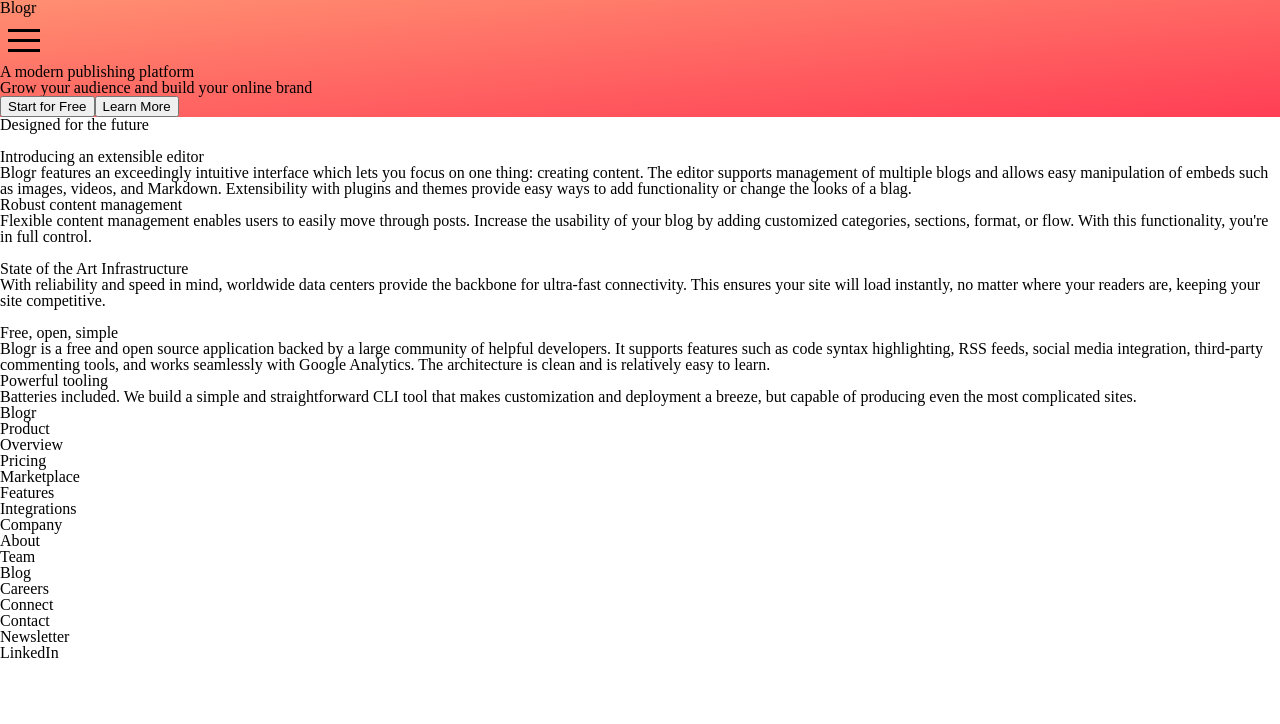
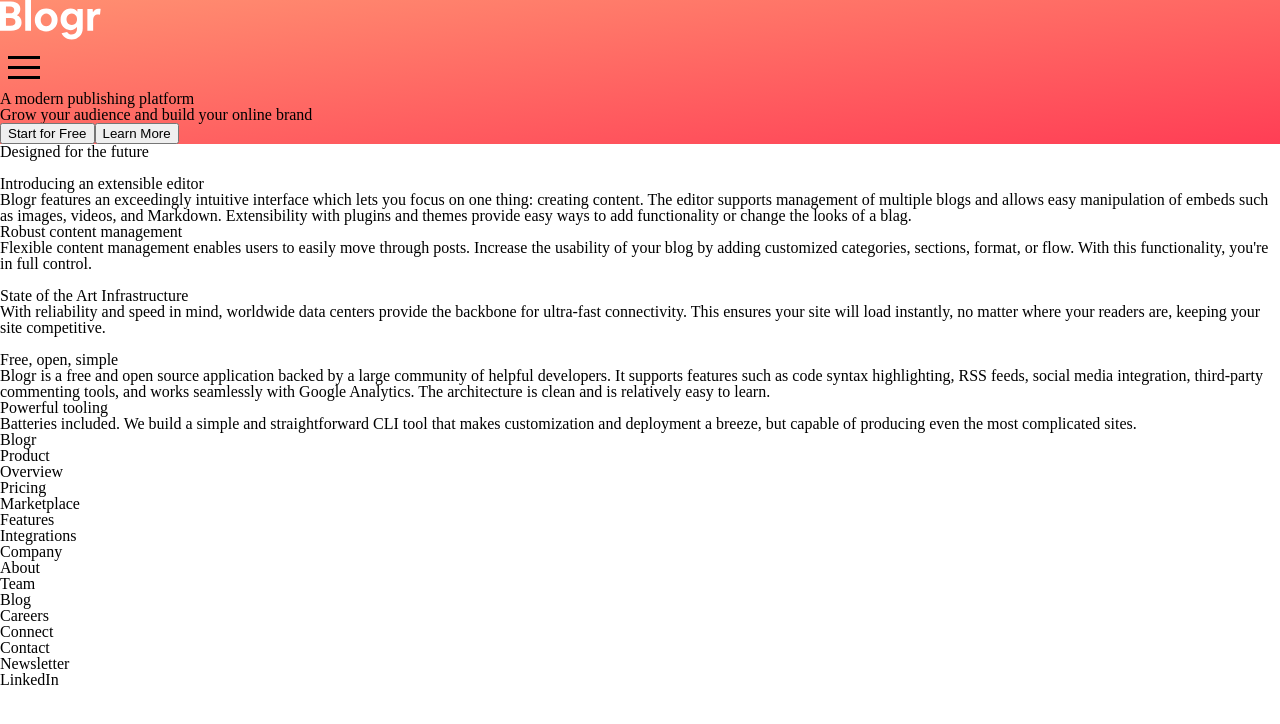
Before and after one commit to romofel/fm-blogr_landing_page, a React (Create React App) app: page / in a window 1280 px wide. Shown: the top 724 px of the page. Built offline with nearby package versions, Linux system fonts and the light colour scheme.

Commit message:
Display the logo

```diff
--- a/src/App.js
+++ b/src/App.js
@@ -1,5 +1,6 @@
 import "./App.css";
 import Hamburger from "hamburger-react";
+import logo from './assets/logo.svg';
 
 function App() {
   return (
@@ -7,7 +8,9 @@ function App() {
 
       <div className="landing-bg">
         <nav>
-          <div>Blogr</div>
+          <div>
+            <img src={logo} alt="company logo" />
+          </div>
           <Hamburger />
         </nav>
 
```
